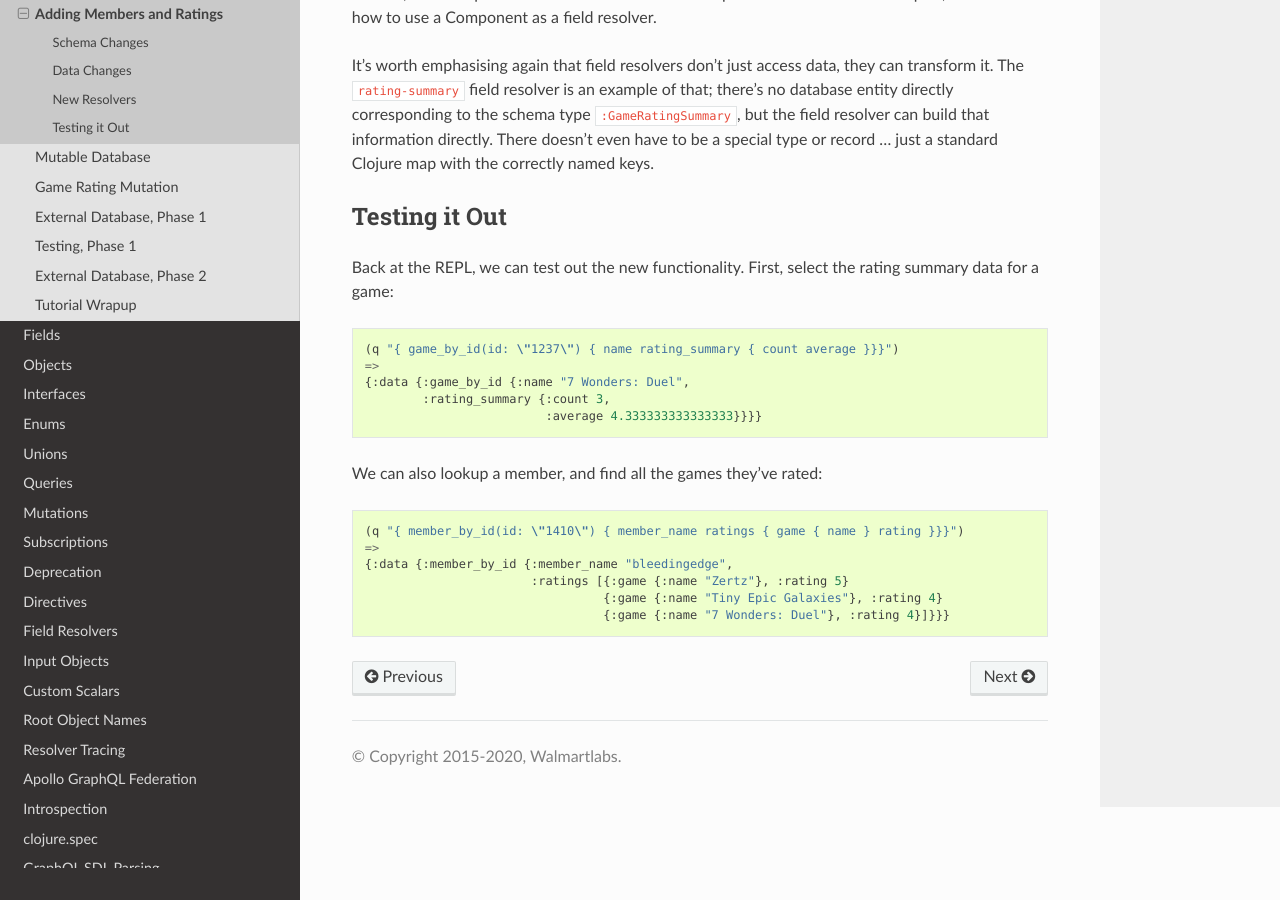
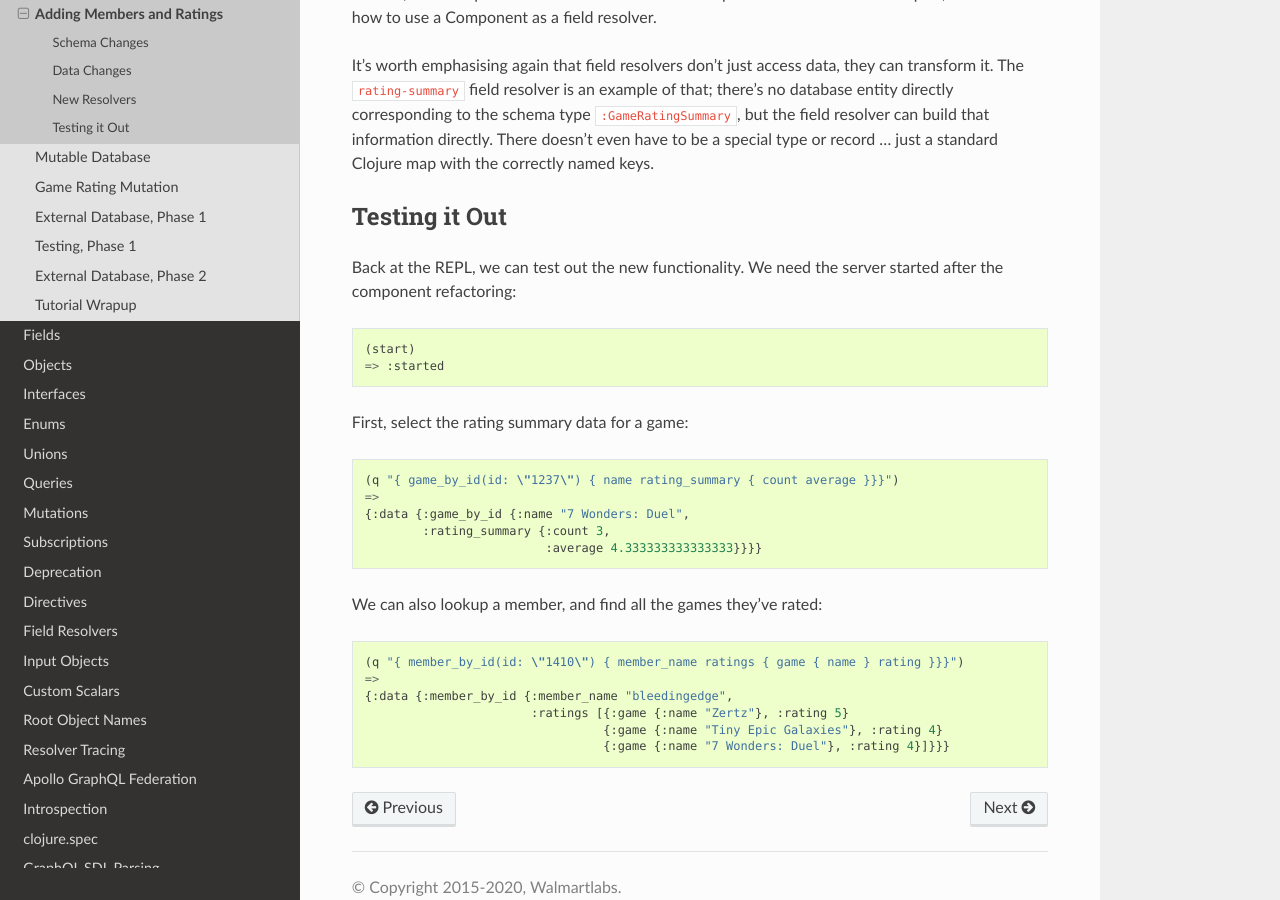
Before and after one commit to walmartlabs/lacinia, a Sphinx documentation site: the page built from docs/tutorial/member-ratings.rst, in a window 1280 px wide and 900 px high, scrolled down 1516 px. Built offline with Sphinx 7.4.7 and the Read the Docs theme 2.0.0, drawn with Linux system fonts in a browser that asks for light colours.

Commit message:
tutorial, start server - Adding Members and Ratings

```diff
--- a/docs/tutorial/member-ratings.rst
+++ b/docs/tutorial/member-ratings.rst
@@ -72,6 +72,11 @@ Testing it Out
 --------------
 
 Back at the REPL, we can test out the new functionality.
+We need the server started after the component refactoring::
+
+   (start)
+   => :started
+
 First, select the rating summary data for a game::
 
    (q "{ game_by_id(id: \"1237\") { name rating_summary { count average }}}")
```
